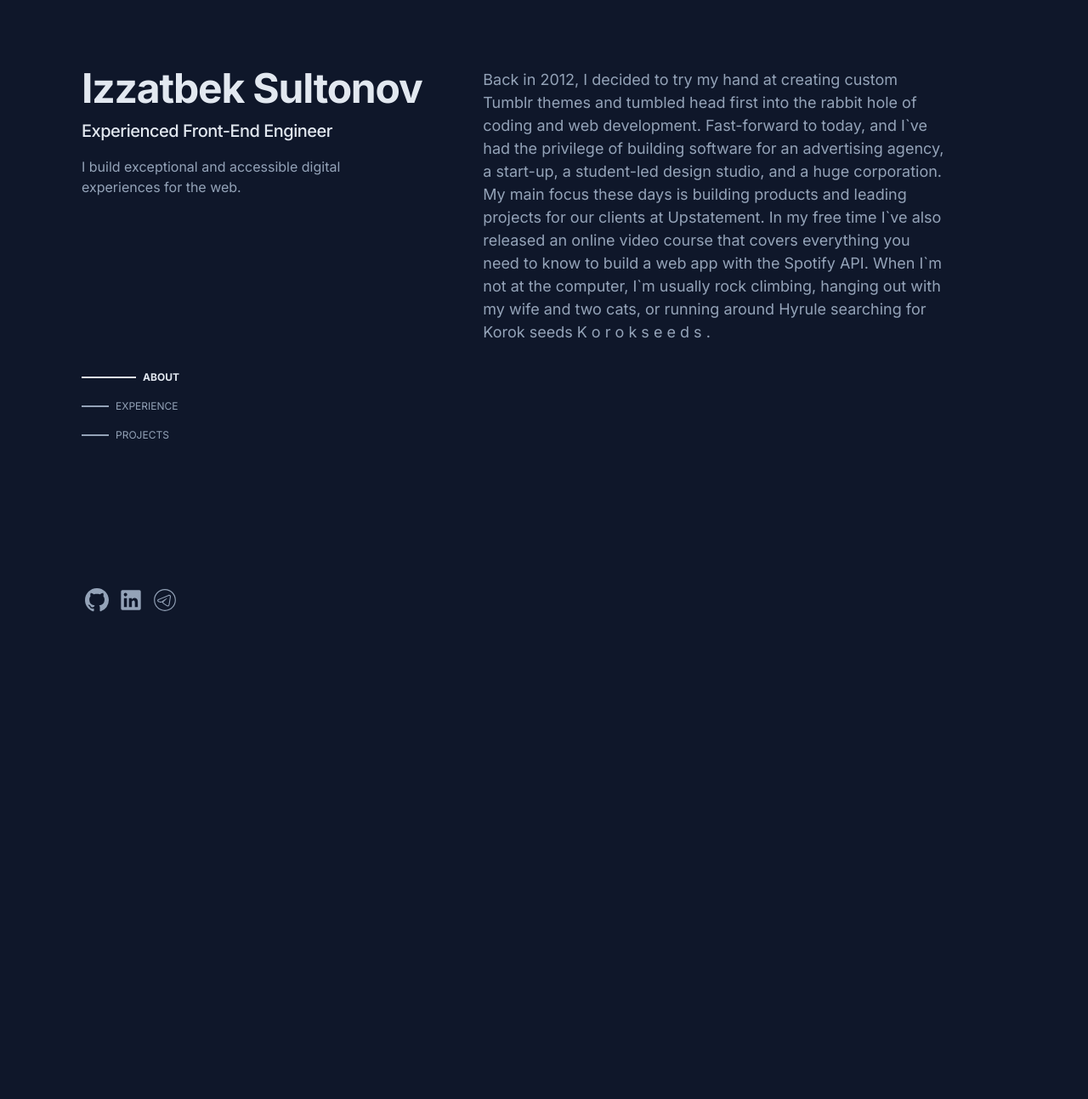
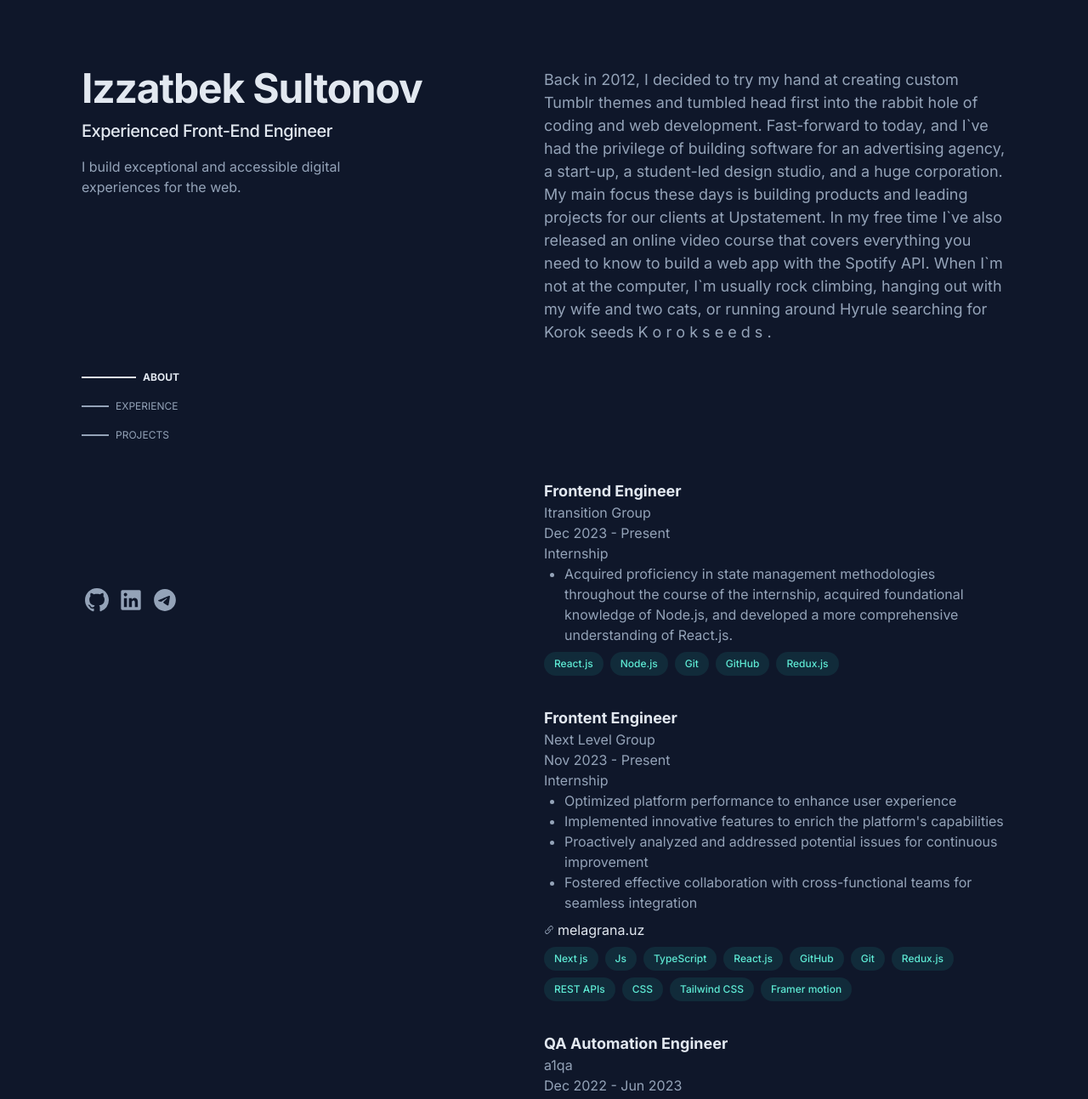
Before and after one commit to Izzat4545/portfolio, a Next.js app: page / in a window 1280 px wide. Shown: the top 1293 px of the page at 85% size. Before the commit the page ends 800 px from the top, so only its background shows below. Built offline with nearby package versions, Linux system fonts and the light colour scheme.

Commit message:
major changes

```diff
--- /dev/null
+++ b/app/assets/linkIcon.tsx
@@ -0,0 +1,16 @@
+const LinkIcon = () => {
+  return (
+    <svg
+      xmlns="http://www.w3.org/2000/svg"
+      fill="currentColor"
+      aria-hidden="true"
+      className="mr-1 h-3 w-3"
+      viewBox="0 0 20 20"
+    >
+      <path d="M12.232 4.232a2.5 2.5 0 013.536 3.536l-1.225 1.224a.75.75 0 001.061 1.06l1.224-1.224a4 4 0 00-5.656-5.656l-3 3a4 4 0 00.225 5.865.75.75 0 00.977-1.138 2.5 2.5 0 01-.142-3.667l3-3z"></path>
+      <path d="M11.603 7.963a.75.75 0 00-.977 1.138 2.5 2.5 0 01.142 3.667l-3 3a2.5 2.5 0 01-3.536-3.536l1.225-1.224a.75.75 0 00-1.061-1.06l-1.224 1.224a4 4 0 105.656 5.656l3-3a4 4 0 00-.225-5.865z"></path>
+    </svg>
+  );
+};
+
+export default LinkIcon;
--- a/app/assets/telegramIcon.tsx
+++ b/app/assets/telegramIcon.tsx
@@ -2,19 +2,19 @@
   return (
     <svg
       xmlns="http://www.w3.org/2000/svg"
-      viewBox="0,0,256,256"
-      className="h-7 w-7 hover:text-slate-200 transition-all"
+      className="w-7 h-7"
+      viewBox="0 0 256 256"
     >
       <path
-        d="M25 2C12.31 2 2 12.31 2 25s10.31 23 23 23 23-10.31 23-23S37.69 2 25 2zm0 2c11.61 0 21 9.39 21 21s-9.39 21-21 21S4 36.61 4 25 13.39 4 25 4zm9.088 10.035c-.684 0-1.453.159-2.352.483-1.396.503-17.815 7.474-19.683 8.267-1.068.454-3.057 1.299-3.057 3.313 0 1.335.782 2.29 2.322 2.84.828.294 2.795.89 3.936 1.205.484.133.998.2 1.527.2 1.035 0 2.077-.257 2.893-.712-.007.168-.003.338.017.508.123 1.05.77 2.037 1.73 2.642.629.396 5.758 3.833 6.524 4.38 1.076.768 2.266 1.175 3.438 1.175 2.24 0 2.991-2.313 3.353-3.424.525-1.613 2.491-14.73 2.713-17.043.151-1.585-.51-2.89-1.767-3.492a3.645 3.645 0 00-1.594-.342zm0 2c.275 0 .52.046.728.147.473.227.714.733.641 1.498-.242 2.523-2.203 15.329-2.621 16.613-.358 1.098-.735 2.043-1.453 2.043-.718 0-1.503-.252-2.276-.805-.773-.552-5.906-3.994-6.619-4.443-.625-.394-1.286-1.376-.355-2.326.767-.782 6.585-6.43 7.082-6.926.37-.371.197-.818-.166-.818-.125 0-.275.052-.43.18-.608.496-9.084 6.168-9.818 6.624-.486.302-1.239.52-2.02.52-.333 0-.67-.04-.994-.13-1.128-.31-3.037-.89-3.795-1.16-.729-.26-.994-.508-.994-.954 0-.634.895-1.072 1.838-1.473.996-.423 18.23-7.742 19.578-8.227.624-.226 1.195-.363 1.674-.363z"
+        strokeMiterlimit="10"
+        d="M25 2c12.703 0 23 10.297 23 23S37.703 48 25 48 2 37.703 2 25 12.297 2 25 2zm7.934 32.375c.423-1.298 2.405-14.234 2.65-16.783.074-.772-.17-1.285-.648-1.514-.578-.278-1.434-.139-2.427.219-1.362.491-18.774 7.884-19.78 8.312-.954.405-1.856.847-1.856 1.487 0 .45.267.703 1.003.966.766.273 2.695.858 3.834 1.172 1.097.303 2.346.04 3.046-.395.742-.461 9.305-6.191 9.92-6.693.614-.502 1.104.141.602.644-.502.502-6.38 6.207-7.155 6.997-.941.959-.273 1.953.358 2.351.721.454 5.906 3.932 6.687 4.49.781.558 1.573.811 2.298.811.725 0 1.107-.955 1.468-2.064z"
+        fontFamily="none"
+        fontSize="none"
+        fontWeight="none"
+        textAnchor="none"
+        fill="currentColor"
         transform="scale(5.12)"
-        strokeMiterlimit={10}
-        fontFamily="none"
-        fontWeight="none"
-        fontSize="none"
-        textAnchor="none"
-        className="fill-current"
-      />
+      ></path>
     </svg>
   );
 };
--- a/app/components/leftSection.tsx
+++ b/app/components/leftSection.tsx
@@ -5,7 +5,7 @@
 
 const LeftSection = () => {
   return (
-    <div className="sticky top-20 flex flex-col justify-between">
+    <div className="sticky h-[80vh] top-20 bottom-10 flex flex-col justify-between">
       {/* INFO */}
       <div>
         <div className="text-4xl font-bold tracking-tight text-slate-200 sm:text-5xl">
--- a/app/components/rightSection.tsx
+++ b/app/components/rightSection.tsx
@@ -1,35 +1,38 @@
 import ExperienceList from "./rightSectionComponents/experienceList";
+import data from "../data/data.json";
 
-const RightSection = () => {
-  return (
-    <>
-      <div className="w-[50%] text-[18px]">
-        Back in 2012, I decided to try my hand at creating custom Tumblr themes
-        and tumbled head first into the rabbit hole of coding and web
-        development. Fast-forward to today, and I`ve had the privilege of
-        building software for an advertising agency, a start-up, a student-led
-        design studio, and a huge corporation. My main focus these days is
-        building products and leading projects for our clients at Upstatement.
-        In my free time I`ve also released an online video course that covers
-        everything you need to know to build a web app with the Spotify API.
-        When I`m not at the computer, I`m usually rock climbing, hanging out
-        with my wife and two cats, or running around Hyrule searching for Korok
-        seeds K o r o k s e e d s .
-      </div>
-      <ExperienceList
-        fromTo="2018-present"
-        content="projects for our clients at Upstatement.
-        In my free time I`ve also released an online video course that covers
-        everything you need to know to build a web app with the Spotify API.
-        When I`m not at the computer, I`m usually rock climbing, hanging out
-        with my wife and two cats, or running around Hyrule searching for Korok
-        seeds K o r o k s e e d s ."
-        position="intern"
-        role="Engineer"
-        tools={["react", "react", "react"]}
-      />
-    </>
-  );
-};
+const RightSection = () => (
+  <div className="w-[50%] py-20">
+    <div className="text-[18px]">
+      Back in 2012, I decided to try my hand at creating custom Tumblr themes
+      and tumbled head first into the rabbit hole of coding and web development.
+      Fast-forward to today, and I`ve had the privilege of building software for
+      an advertising agency, a start-up, a student-led design studio, and a huge
+      corporation. My main focus these days is building products and leading
+      projects for our clients at Upstatement. In my free time I`ve also
+      <p>
+        released an online video course that covers everything you need to know
+        to build a web app with the Spotify API. When I`m not at the computer,
+        I`m usually rock climbing, hanging out with my wife and two cats, or
+        running around Hyrule searching for Korok seeds K o r o k s e e d s .
+      </p>
+    </div>
+    <div className="mt-40 flex flex-col gap-9">
+      {data.experice.map((value, index) => (
+        <ExperienceList
+          key={index}
+          companyName={value.companyName}
+          companyWebsite={value.companyWebsite}
+          fromTo={value.fromTo}
+          content={value.content}
+          position={value.position}
+          role={value.role}
+          tools={value.tools}
+          compleatedProjects={value.compleatedProjects}
+        />
+      ))}
+    </div>
+  </div>
+);
 
 export default RightSection;
--- a/app/components/rightSectionComponents/experienceList.tsx
+++ b/app/components/rightSectionComponents/experienceList.tsx
@@ -1,12 +1,58 @@
+import LinkIcon from "@/app/assets/linkIcon";
+import Link from "next/link";
+
 type Props = {
   fromTo: string;
   role: string;
+  companyName: string;
+  companyWebsite: string;
   position: string;
   content: string;
   tools: string[];
+  compleatedProjects?: string[];
 };
 const ExperienceList = (props: Props) => {
-  return <div></div>;
+  return (
+    <div>
+      <div className="text-slate-200 text-[18px] font-bold">{props.role}</div>
+      <Link target="_blank" href={props.companyWebsite}>
+        {props.companyName}
+      </Link>
+      <div>{props.fromTo}</div>
+      <div>{props.position}</div>
+      <div>
+        <ul
+          className="ml-6 list-disc"
+          dangerouslySetInnerHTML={{ __html: props.content }}
+        ></ul>
+      </div>
+      <div>
+        {props.compleatedProjects &&
+          props.compleatedProjects.map((value, index) => (
+            <div className="flex items-center mt-2" key={index}>
+              <LinkIcon />
+              <Link
+                className="text-slate-200"
+                target="_blank"
+                href={"https://" + value}
+              >
+                {value}
+              </Link>
+            </div>
+          ))}
+      </div>
+      <div className="flex gap-2 mt-2 flex-wrap">
+        {props.tools?.map((value, index) => (
+          <div
+            className="px-3 py-1 text-xs font-medium leading-5 rounded-full text-teal-300 bg-teal-400/10"
+            key={index}
+          >
+            {value}
+          </div>
+        ))}
+      </div>
+    </div>
+  );
 };
 
 export default ExperienceList;
--- /dev/null
+++ b/app/data/data.json
@@ -0,0 +1,54 @@
+{
+  "experice": [
+    {
+      "fromTo": "Dec 2023 - Present",
+      "companyName": "Itransition Group",
+      "companyWebsite": "https://www.itransition.com/",
+      "role": "Frontend Engineer",
+      "position": "Internship",
+      "content": "<li>Acquired proficiency in state management methodologies throughout the course of the internship, acquired foundational knowledge of Node.js, and developed a more comprehensive understanding of React.js.</li>",
+      "tools": ["React.js", "Node.js", "Git", "GitHub", "Redux.js"],
+      "compleatedProjects": []
+    },
+    {
+      "fromTo": "Nov 2023 - Present",
+      "role": "Frontent Engineer",
+      "companyName": "Next Level Group",
+      "companyWebsite": "https://nextlevelgroup.uz/",
+      "position": "Internship",
+      "content": "<li>Optimized platform performance to enhance user experience</li> <li>Implemented innovative features to enrich the platform's capabilities</li> <li>Proactively analyzed and addressed potential issues for continuous improvement</li><li>Fostered effective collaboration with cross-functional teams for seamless integration</li>",
+      "tools": [
+        "Next js",
+        "Js",
+        "TypeScript",
+        "React.js",
+        "GitHub",
+        "Git",
+        "Redux.js",
+        "REST APIs",
+        "CSS",
+        "Tailwind CSS",
+        "Framer motion"
+      ],
+      "compleatedProjects": ["melagrana.uz"]
+    },
+    {
+      "fromTo": "Dec 2022 - Jun 2023",
+      "role": "QA Automation Engineer",
+      "companyName": "a1qa",
+      "companyWebsite": "https://www.a1qa.com/",
+      "position": "Internship",
+      "content": "<li>Gained a deep understanding and proficiency in applying advanced OOP principles.</li><li>Developed comfort and proficiency in utilizing Java for testing various types of web interfaces.</li><li>Acquired skills in testing APIs using Java.</li><li>Learned the essential concepts and practices of Continuous Integration/Continuous Deployment (CI/CD) and Docker.</li>",
+      "tools": [
+        "API Testing",
+        "Jenkins",
+        "GitHub",
+        "Git",
+        "Docker",
+        "Java",
+        "Selenium"
+      ],
+      "compleatedProjects": []
+    }
+  ]
+}
--- a/app/page.tsx
+++ b/app/page.tsx
@@ -3,7 +3,7 @@
 
 export default function Home() {
   return (
-    <div className="mx-auto min-h-screen max-w-screen-xl px-6 py-12 md:px-12 md:py-20 lg:px-24 lg:flex lg:justify-between lg:gap-4 relative">
+    <div className="mx-auto min-h-screen max-w-screen-xl px-6 py-12 md:px-12 md:py-20 lg:py-0 lg:px-24 lg:flex lg:justify-between lg:gap-4 relative">
       <LeftSection />
       <RightSection />
     </div>
```
